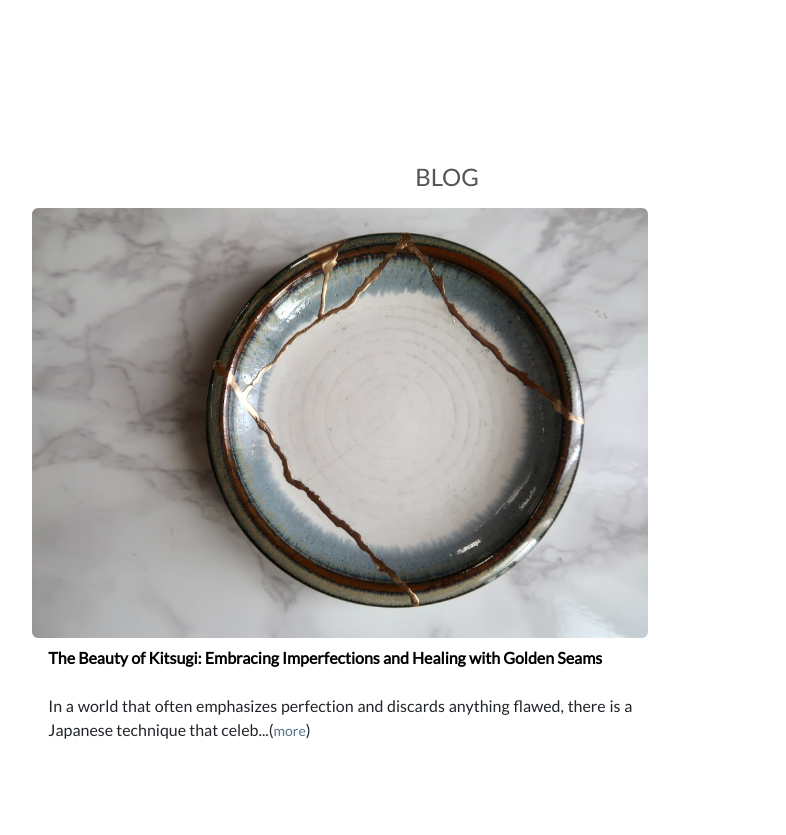
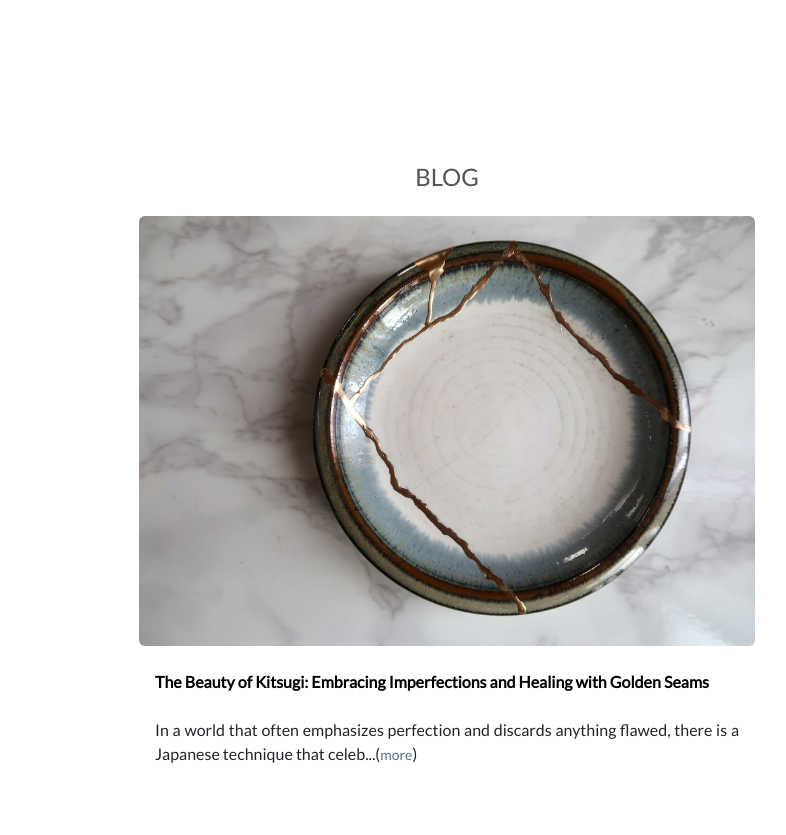
Before and after one commit to dimicoding/ClayCafe, a Django app: template blog/templates/blog/blog.html in a window 1280 px wide. Shown: the part 33-868 px from the top of the page, without its empty margins (193-979 px from the left). Run offline with Django 3.2, Linux system fonts and the light colour scheme; the template is opened without the code that fills it: values that come from a table or form of the project are taken from there, others are empty; data comes from the database, SQL or seed files in the repository; some libraries are stand-ins or nearby versions.

Commit message:
Style the blog view

```diff
--- a/blog/templates/blog/blog.html
+++ b/blog/templates/blog/blog.html
@@ -9,16 +9,16 @@
 <div class="container">
     <div class="row">
         <div class="col text-center">
-            <h4 class="logo-font my-3">Blog</h4>
+            <h4 class="logo-font mt-3">Blog</h4>
         </div>
     </div>
     <div class="row row-cols-1 row-cols-md-2 g-4">
         {% for blog in object_list %}
-            <div class="col-12 col-md-6 offset-md-2">
+            <div class="col-12 col-md-8 offset-md-2 col-xl-6 offset-xl-3">
                 <div class="card h-100 border-0">
                     {% if blog.featured_image %}
                     <a href="">
-                        <img class="card-img-top rounded responsive-img" width="500" height="330"
+                        <img class="card-img-top rounded responsive-img my-3" width="500" height="330"
                             src="{{ blog.featured_image.url }}" alt="{{ blog.title }}"
                             style="object-fit:cover; object-position: center;">
                     </a>
@@ -28,7 +28,6 @@
                             <div class="col mb-5">
                                 <p class="mb-0 mt-2"><strong><a class="mainnav-clr" href="">{{ blog.title }}</a></strong></p>
                                 <p class="custom-m-2">{{  blog.content|slice:":120"|safe }}...(<a class="small more" href="">more</a>)</p>
-
                             </div>
                         </div>
                     </div>
--- a/blog/views.py
+++ b/blog/views.py
@@ -15,7 +15,7 @@ class HomeView(ListView):
 
     model = Blog
     template_name = "blog/blog.html"
-    ordering = ["-created_blog"]
+    ordering = ["created_blog"]
 
     # Dropdown menu list
     # def get_context_data(self, *args, **kwargs):
```
